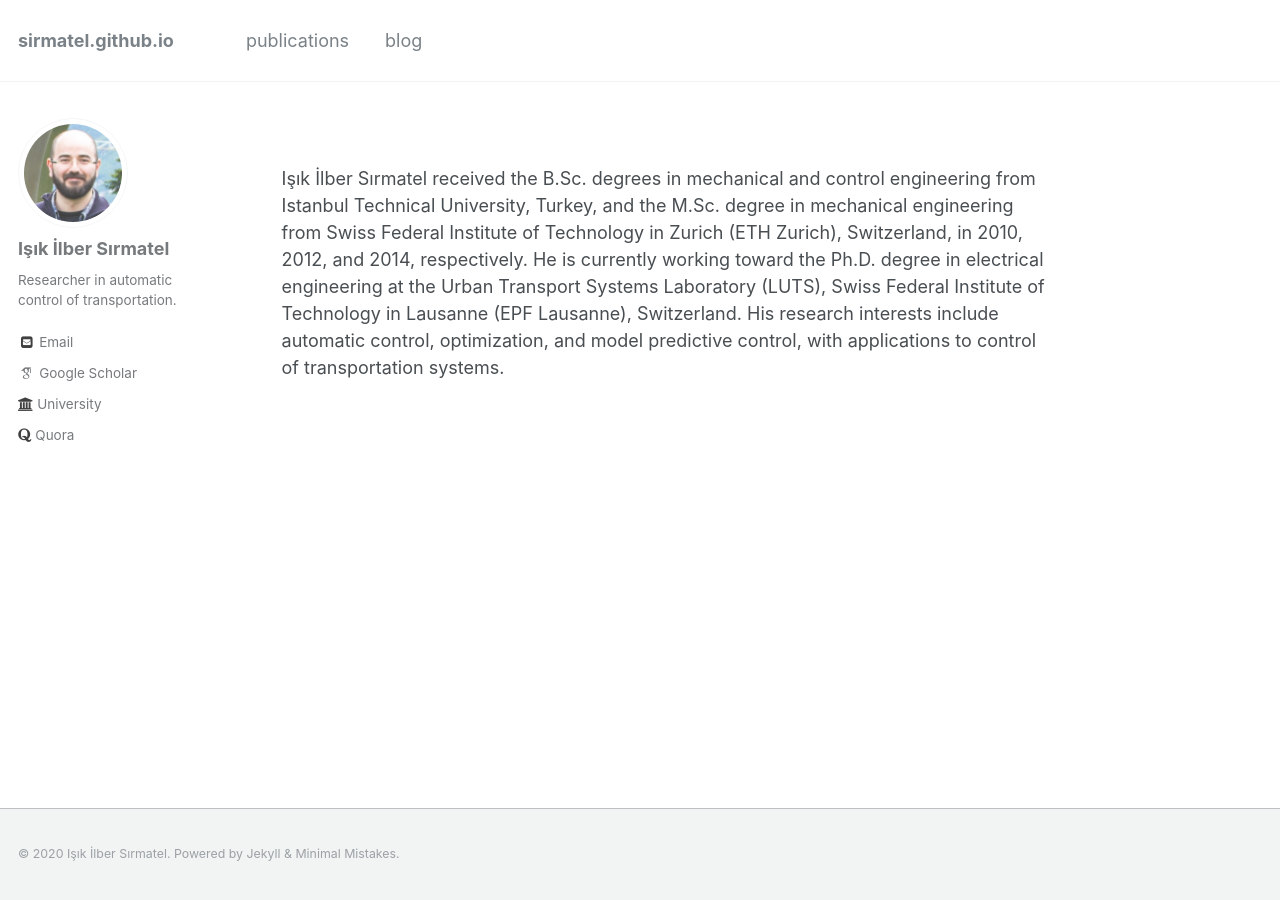
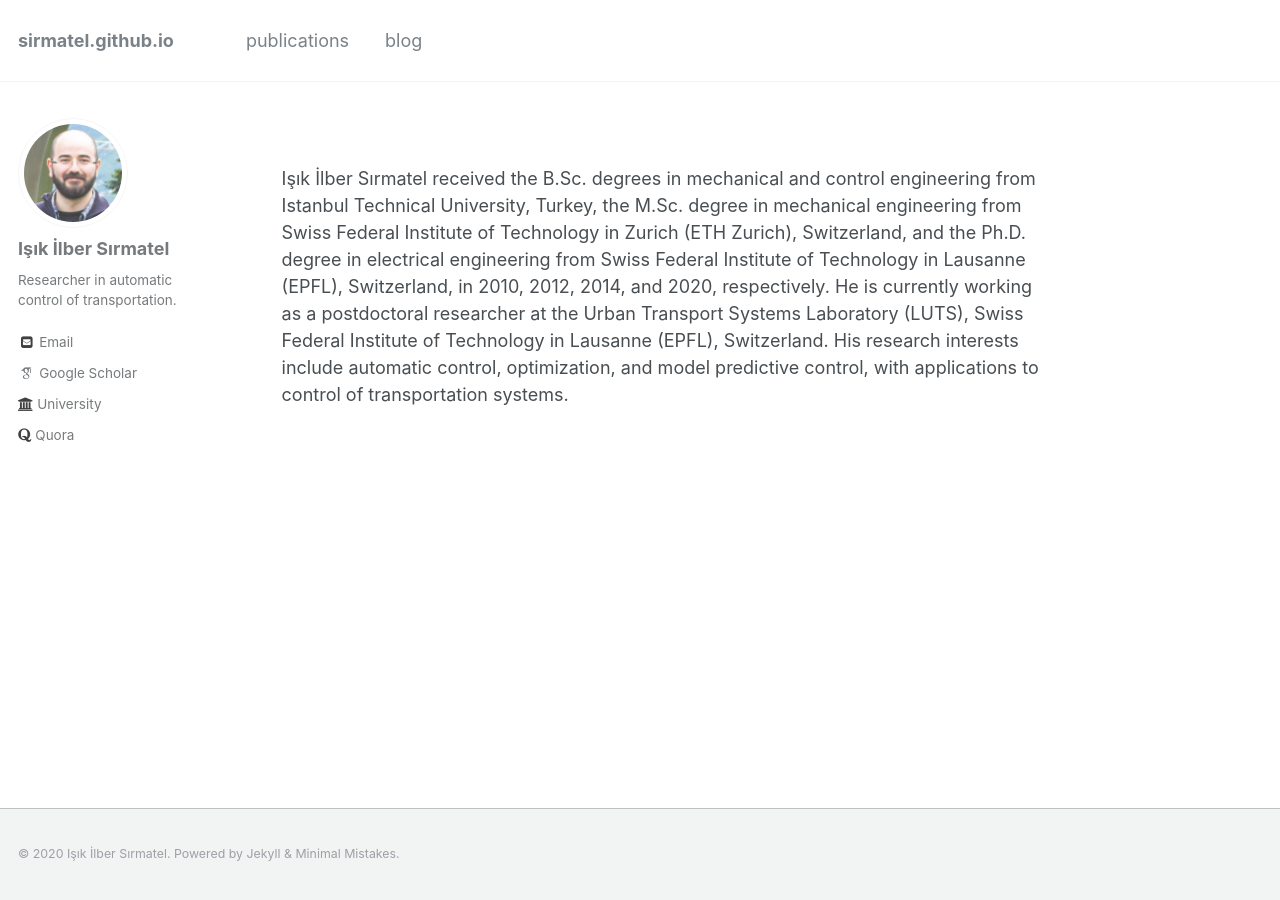
Before and after one commit to sirmatel/sirmatel.github.io, a Jekyll site: the page built from index.html, in a window 1280 px wide. Built offline with Jekyll 4.4.1, drawn with Linux system fonts in a browser that asks for light colours; some web fonts are replaced; the list of posts is cut into pages by our own code.

Commit message:
Update index.html

```diff
--- a/index.html
+++ b/index.html
@@ -3,4 +3,4 @@
 author_profile: true
 ---
 
-Işık İlber Sırmatel received the B.Sc. degrees in mechanical and control engineering from Istanbul Technical University, Turkey, and the M.Sc. degree in mechanical engineering from Swiss Federal Institute of Technology in Zurich (ETH Zurich), Switzerland, in 2010, 2012, and 2014, respectively. He is currently working toward the Ph.D. degree in electrical engineering at the Urban Transport Systems Laboratory (LUTS), Swiss Federal Institute of Technology in Lausanne (EPF Lausanne), Switzerland. His research interests include automatic control, optimization, and model predictive control, with applications to control of transportation systems.
+Işık İlber Sırmatel received the B.Sc. degrees in mechanical and control engineering from Istanbul Technical University, Turkey, the M.Sc. degree in mechanical engineering from Swiss Federal Institute of Technology in Zurich (ETH Zurich), Switzerland, and the Ph.D. degree in electrical engineering from Swiss Federal Institute of Technology in Lausanne (EPFL), Switzerland, in 2010, 2012, 2014, and 2020, respectively. He is currently working as a postdoctoral researcher at the Urban Transport Systems Laboratory (LUTS), Swiss Federal Institute of Technology in Lausanne (EPFL), Switzerland. His research interests include automatic control, optimization, and model predictive control, with applications to control of transportation systems.
```
